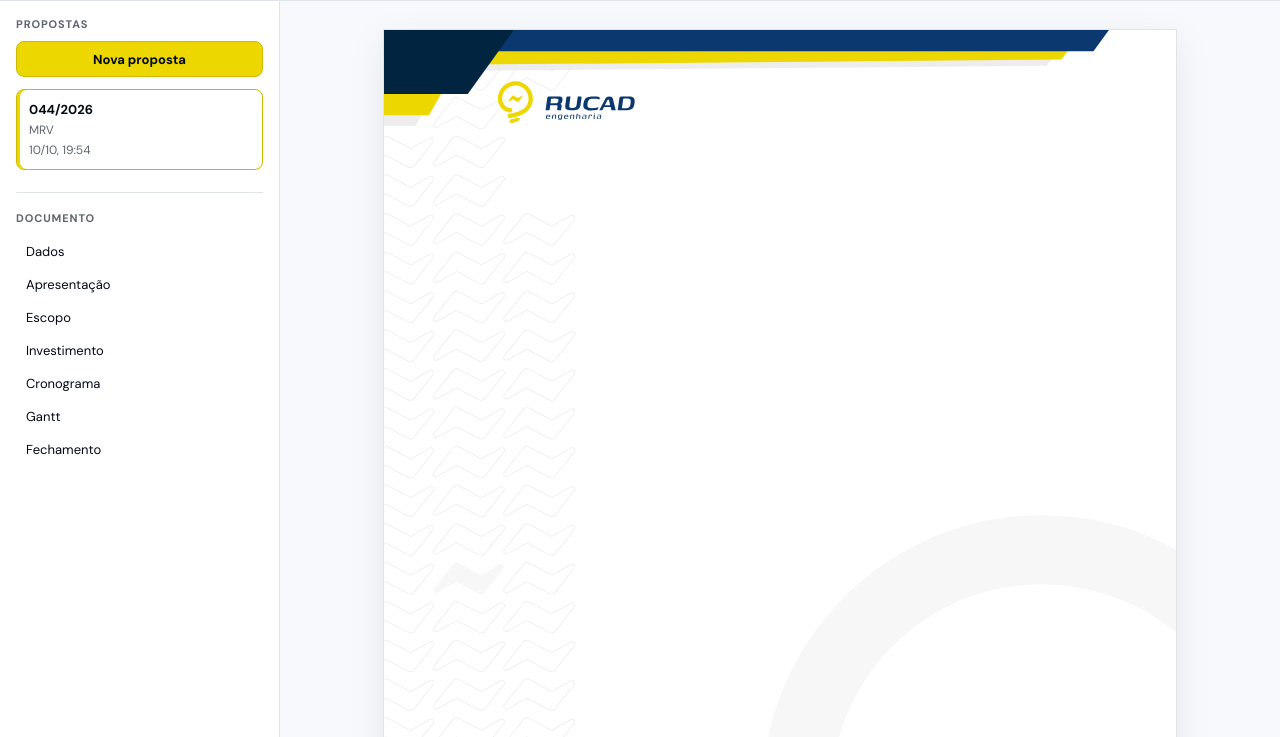
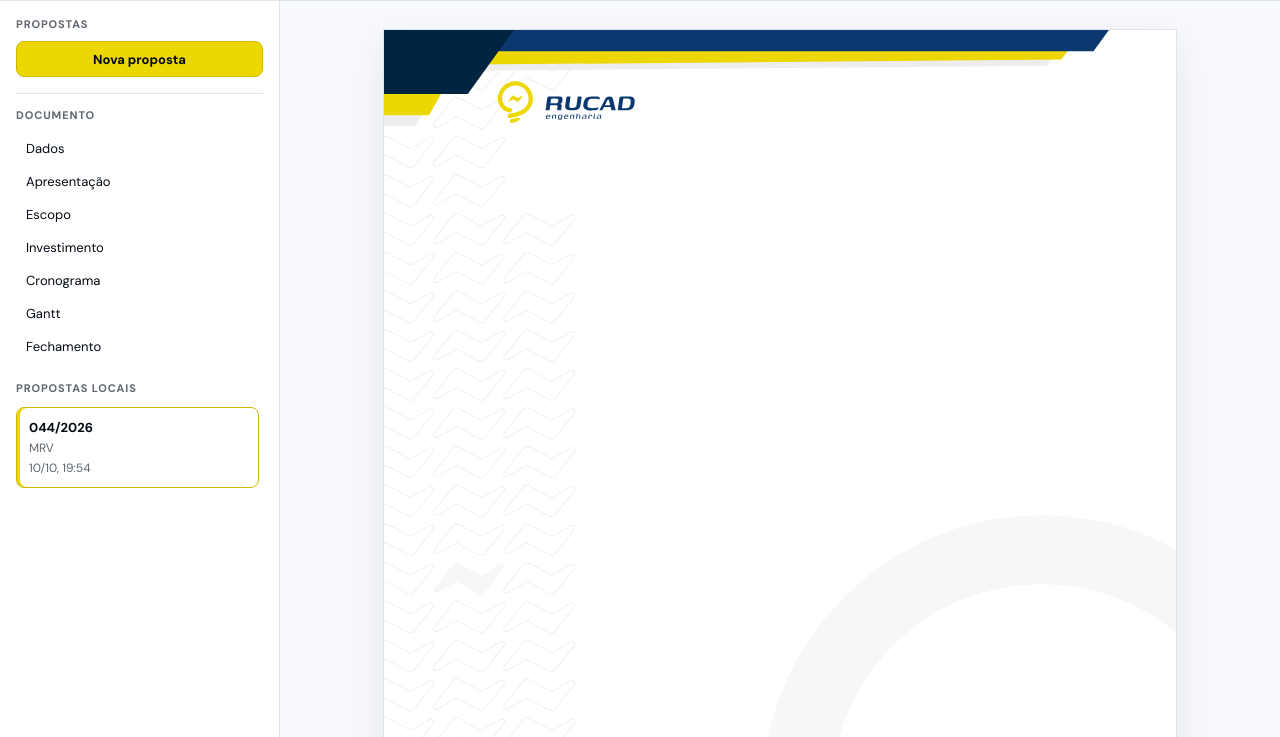
Before and after one commit to neybarao/rucad-proposal-builder, a website: page index.html in a window 1280 px wide. Shown: the part 63-800 px from the top of the page. Drawn offline with Linux system fonts and the light colour scheme; a web font is replaced by a local one.

Commit message:
Keep document navigation above proposal list

```diff
--- a/app.js
+++ b/app.js
@@ -650,6 +650,17 @@ function renderProposalList() {
       <div class="sidebar-section">
         <div class="section-title">Propostas</div>
         <button class="btn btn-primary full-width" data-action="new">Nova proposta</button>
+        <div class="document-nav">
+          <div class="section-title">Documento</div>
+          ${navLink("dados", "Dados", "#dados")}
+          ${navLink("apresentacao", "Apresentação", "#apresentacao")}
+          ${navLink("escopo", "Escopo", "#escopo")}
+          ${navLink("investimento", "Investimento", "#investimento")}
+          ${navLink("cronograma", "Cronograma", "#cronograma")}
+          ${navLink("gantt", "Gantt", "#gantt")}
+          ${navLink("fechamento", "Fechamento", "#fechamento")}
+        </div>
+        <div class="section-title proposal-list-title">Propostas locais</div>
         <div class="proposal-stack">
           ${proposals
             .map(
@@ -663,16 +674,6 @@ function renderProposalList() {
             )
             .join("")}
         </div>
-      </div>
-      <div class="sidebar-section">
-        <div class="section-title">Documento</div>
-        ${navLink("dados", "Dados", "#dados")}
-        ${navLink("apresentacao", "Apresentação", "#apresentacao")}
-        ${navLink("escopo", "Escopo", "#escopo")}
-        ${navLink("investimento", "Investimento", "#investimento")}
-        ${navLink("cronograma", "Cronograma", "#cronograma")}
-        ${navLink("gantt", "Gantt", "#gantt")}
-        ${navLink("fechamento", "Fechamento", "#fechamento")}
       </div>
     </aside>
   `;
--- a/styles.css
+++ b/styles.css
@@ -169,6 +169,12 @@ button:disabled {
   border-top: 1px solid var(--border);
 }
 
+.document-nav {
+  margin-top: 16px;
+  padding-top: 14px;
+  border-top: 1px solid var(--border);
+}
+
 .section-title {
   margin-bottom: 10px;
   color: var(--muted);
@@ -178,10 +184,17 @@ button:disabled {
   text-transform: uppercase;
 }
 
+.proposal-list-title {
+  margin-top: 18px;
+}
+
 .proposal-stack {
   display: grid;
   gap: 8px;
   margin-top: 12px;
+  max-height: min(32dvh, 310px);
+  overflow: auto;
+  padding-right: 4px;
 }
 
 .proposal-card {
```
